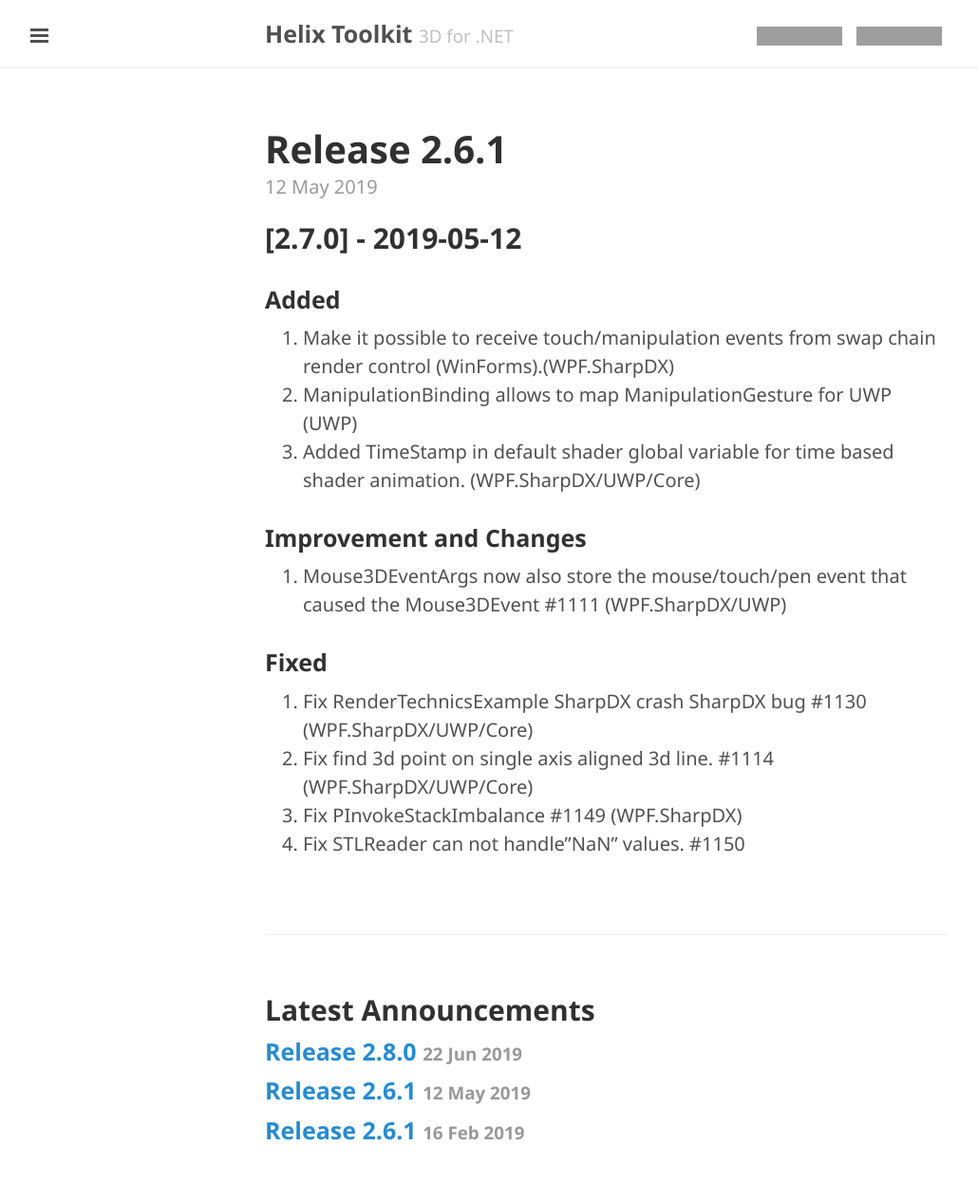
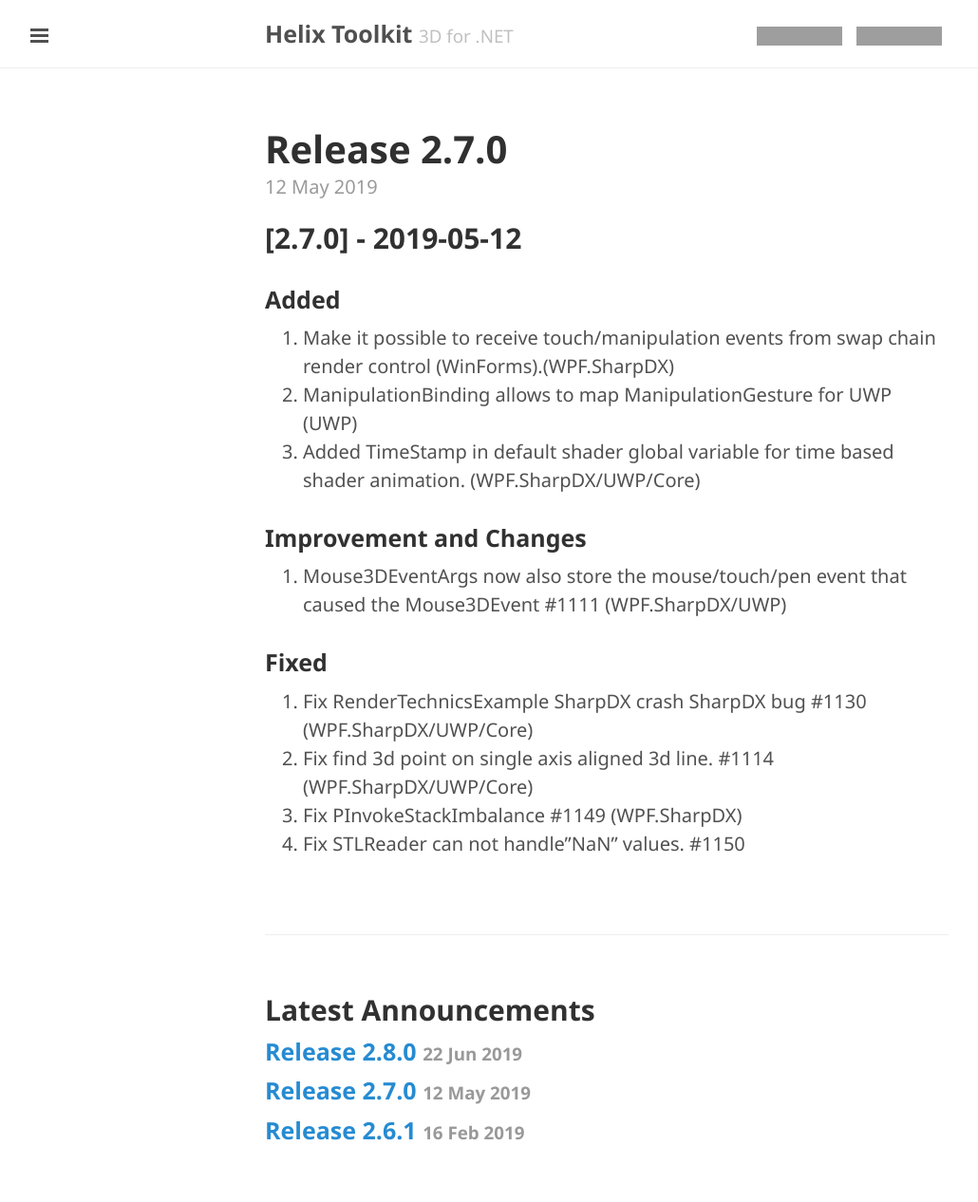
Before and after one commit to helix-toolkit/helix-toolkit.github.io, a Jekyll site: the page built from _posts/2019-05-12-release-2.7.0.md, in a window 1280 px wide. Shown: the whole page at 95% size, without its empty margins (1-1031 px from the left). Built offline with Jekyll 4.4.1, drawn with Linux system fonts in a browser that asks for light colours; grey boxes are pictures that could not be loaded.

Commit message:
Update 2019-05-12-release-2.7.0.md

```diff
--- a/_posts/2019-05-12-release-2.7.0.md
+++ b/_posts/2019-05-12-release-2.7.0.md
@@ -1,6 +1,6 @@
 ---
 layout: post
-title: Release 2.6.1
+title: Release 2.7.0
 ---
 ## [2.7.0] - 2019-05-12
 
```
